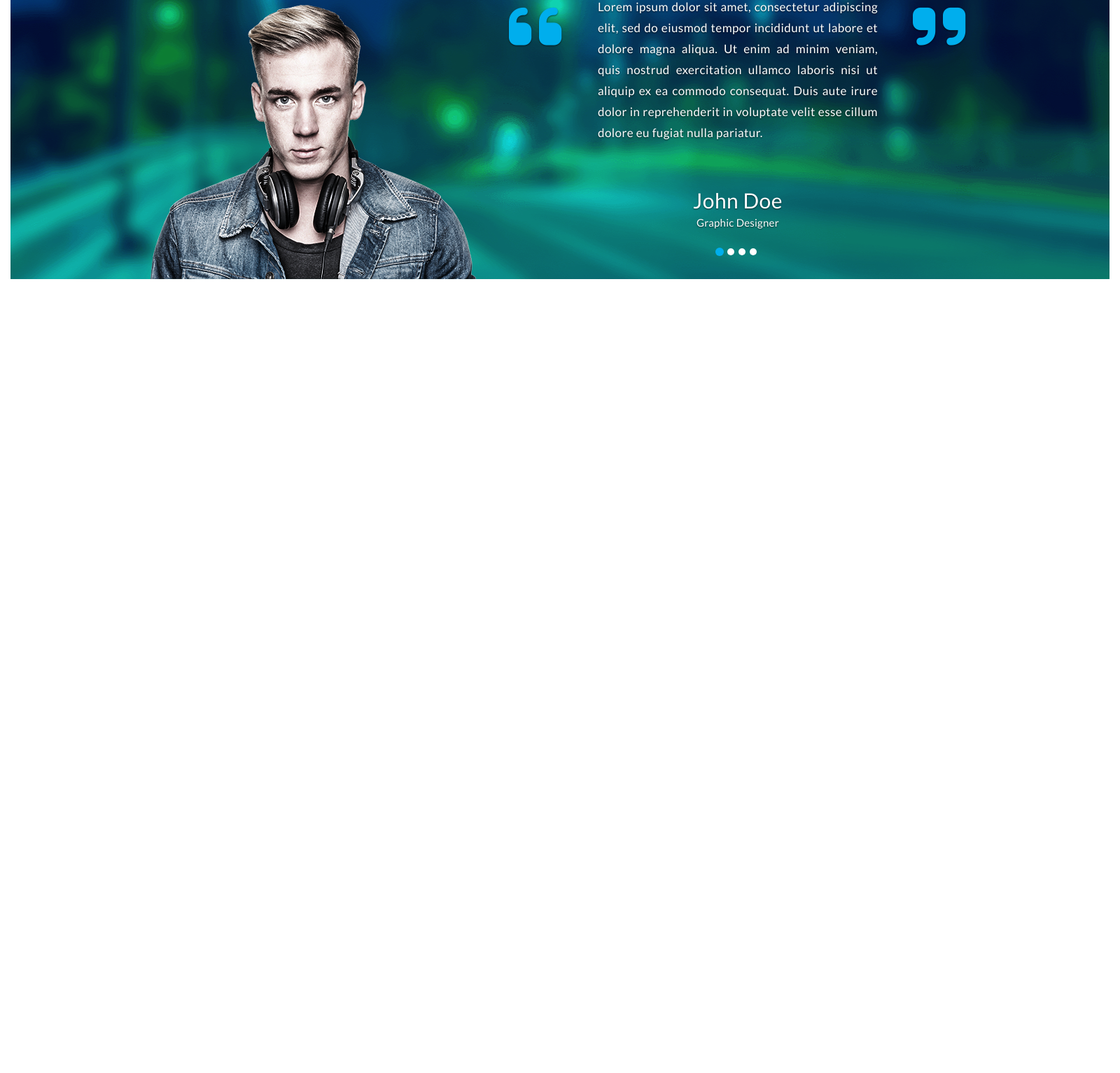
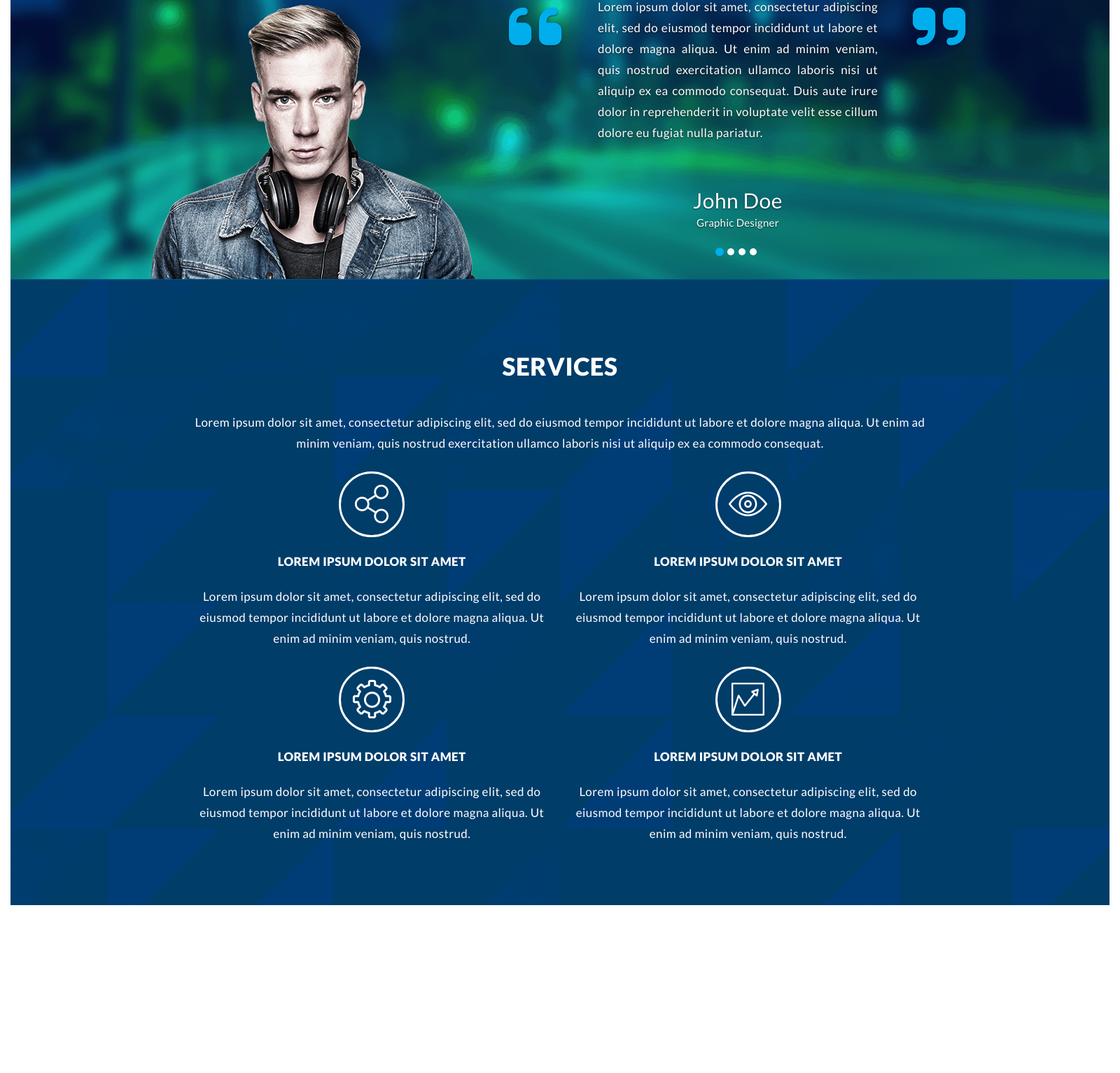
Before and after one commit to Jhon-Mosk/Portfolio, a PHP site: page / in a window 1600 px wide. Shown: the part 1301-2835 px from the top of the page at 70% size. Run offline with PHP 8.4, Linux system fonts and the light colour scheme; some libraries are stand-ins or nearby versions.

Commit message:
Section Services complete

```diff
--- a/Creative Agency Website/index.html
+++ b/Creative Agency Website/index.html
@@ -7,7 +7,8 @@
   <meta http-equiv="X-UA-Compatible" content="ie=edge">
   <link href="https://fonts.googleapis.com/css?family=Lato:400,700,900&display=swap" rel="stylesheet">
   <script src="https://kit.fontawesome.com/626783f830.js"></script>
-    <link rel="stylesheet" href="https://stackpath.bootstrapcdn.com/bootstrap/3.4.1/css/bootstrap.min.css" integrity="sha384-HSMxcRTRxnN+Bdg0JdbxYKrThecOKuH5zCYotlSAcp1+c8xmyTe9GYg1l9a69psu" crossorigin="anonymous">
+  <link rel="stylesheet" href="https://stackpath.bootstrapcdn.com/bootstrap/3.4.1/css/bootstrap.min.css"
+    integrity="sha384-HSMxcRTRxnN+Bdg0JdbxYKrThecOKuH5zCYotlSAcp1+c8xmyTe9GYg1l9a69psu" crossorigin="anonymous">
   <link rel="stylesheet" href="styles/style.css">
   <title>Creative Agency Website</title>
 </head>
@@ -69,7 +70,10 @@
             <img src="images/carousel3.png" alt="John Doe">
             <div class="carousel-caption is-bias-caption carousel-caption-style">
               <i class="fas fa-quote-left carousel-quotes"></i>
-                      <p>Lorem ipsum dolor sit amet, consectetur adipiscing elit, sed do eiusmod tempor incididunt ut labore et dolore magna aliqua. Ut enim ad minim veniam, quis nostrud exercitation ullamco laboris nisi ut aliquip ex ea commodo consequat. Duis aute irure dolor in reprehenderit in voluptate velit esse cillum dolore eu fugiat nulla pariatur.</p>
+              <p>Lorem ipsum dolor sit amet, consectetur adipiscing elit, sed do eiusmod tempor incididunt ut labore et
+                dolore magna aliqua. Ut enim ad minim veniam, quis nostrud exercitation ullamco laboris nisi ut aliquip
+                ex ea commodo consequat. Duis aute irure dolor in reprehenderit in voluptate velit esse cillum dolore eu
+                fugiat nulla pariatur.</p>
               <i class="fas fa-quote-right carousel-quotes"></i>
               <div></div>
               <div class="signature">
@@ -82,7 +86,10 @@
             <img src="images/carousel2.png" alt="John Smith">
             <div class="carousel-caption is-bias-caption carousel-caption-style">
               <i class="fas fa-quote-left carousel-quotes"></i>
-                        <p>Lorem ipsum dolor sit amet, consectetur adipiscing elit, sed do eiusmod tempor incididunt ut labore et dolore magna aliqua. Ut enim ad minim veniam, quis nostrud exercitation ullamco laboris nisi ut aliquip ex ea commodo consequat. Duis aute irure dolor in reprehenderit in voluptate velit esse cillum dolore eu fugiat nulla pariatur.</p>
+              <p>Lorem ipsum dolor sit amet, consectetur adipiscing elit, sed do eiusmod tempor incididunt ut labore et
+                dolore magna aliqua. Ut enim ad minim veniam, quis nostrud exercitation ullamco laboris nisi ut aliquip
+                ex ea commodo consequat. Duis aute irure dolor in reprehenderit in voluptate velit esse cillum dolore eu
+                fugiat nulla pariatur.</p>
               <i class="fas fa-quote-right carousel-quotes"></i>
               <div></div>
               <div class="signature">
@@ -95,7 +102,10 @@
             <img src="images/carousel1.png" alt="Jane Doe">
             <div class="carousel-caption is-bias-caption carousel-caption-style">
               <i class="fas fa-quote-left carousel-quotes"></i>
-                        <p>Lorem ipsum dolor sit amet, consectetur adipiscing elit, sed do eiusmod tempor incididunt ut labore et dolore magna aliqua. Ut enim ad minim veniam, quis nostrud exercitation ullamco laboris nisi ut aliquip ex ea commodo consequat. Duis aute irure dolor in reprehenderit in voluptate velit esse cillum dolore eu fugiat nulla pariatur.</p>
+              <p>Lorem ipsum dolor sit amet, consectetur adipiscing elit, sed do eiusmod tempor incididunt ut labore et
+                dolore magna aliqua. Ut enim ad minim veniam, quis nostrud exercitation ullamco laboris nisi ut aliquip
+                ex ea commodo consequat. Duis aute irure dolor in reprehenderit in voluptate velit esse cillum dolore eu
+                fugiat nulla pariatur.</p>
               <i class="fas fa-quote-right carousel-quotes"></i>
               <div></div>
               <div class="signature">
@@ -108,7 +118,10 @@
             <img src="images/carousel4.png" alt="Jhon Mosk">
             <div class="carousel-caption is-bias-caption carousel-caption-style">
               <i class="fas fa-quote-left carousel-quotes"></i>
-                        <p>Lorem ipsum dolor sit amet, consectetur adipiscing elit, sed do eiusmod tempor incididunt ut labore et dolore magna aliqua. Ut enim ad minim veniam, quis nostrud exercitation ullamco laboris nisi ut aliquip ex ea commodo consequat. Duis aute irure dolor in reprehenderit in voluptate velit esse cillum dolore eu fugiat nulla pariatur.</p>
+              <p>Lorem ipsum dolor sit amet, consectetur adipiscing elit, sed do eiusmod tempor incididunt ut labore et
+                dolore magna aliqua. Ut enim ad minim veniam, quis nostrud exercitation ullamco laboris nisi ut aliquip
+                ex ea commodo consequat. Duis aute irure dolor in reprehenderit in voluptate velit esse cillum dolore eu
+                fugiat nulla pariatur.</p>
               <i class="fas fa-quote-right carousel-quotes"></i>
               <div class="signature">
                 <span class="author">Jhon Mosk</span>
@@ -116,12 +129,40 @@
               </div>
             </div>
           </div>
-
         </div>
       </div>
     </section>
-        <section>
-
+    <section class="service">
+      <article class="main-think">
+        <h1 class="main-title">Services</h1>
+        <p>Lorem ipsum dolor sit amet, consectetur adipiscing elit, sed do eiusmod tempor incididunt ut labore et dolore
+          magna aliqua. Ut enim ad minim veniam, quis nostrud exercitation ullamco laboris nisi ut aliquip ex ea commodo
+          consequat. </p>
+      </article>
+      <article>
+        <div class="service-image one"></div>
+        <h2 class="title">Lorem ipsum dolor sit amet</h2>
+        <p>Lorem ipsum dolor sit amet, consectetur adipiscing elit, sed do eiusmod tempor incididunt ut labore et dolore
+          magna aliqua. Ut enim ad minim veniam, quis nostrud.</p>
+      </article>
+      <article>
+          <div class="service-image two"></div>
+        <h2 class="title">Lorem ipsum dolor sit amet</h2>
+        <p>Lorem ipsum dolor sit amet, consectetur adipiscing elit, sed do eiusmod tempor incididunt ut labore et dolore
+          magna aliqua. Ut enim ad minim veniam, quis nostrud.</p>
+      </article>
+      <article>
+          <div class="service-image three"></div>
+        <h2 class="title">Lorem ipsum dolor sit amet</h2>
+        <p>Lorem ipsum dolor sit amet, consectetur adipiscing elit, sed do eiusmod tempor incididunt ut labore et dolore
+          magna aliqua. Ut enim ad minim veniam, quis nostrud.</p>
+      </article>
+      <article>
+          <div class="service-image four"></div>
+        <h2 class="title">Lorem ipsum dolor sit amet</h2>
+        <p>Lorem ipsum dolor sit amet, consectetur adipiscing elit, sed do eiusmod tempor incididunt ut labore et dolore
+          magna aliqua. Ut enim ad minim veniam, quis nostrud.</p>
+      </article>
     </section>
     <section>
 
@@ -140,8 +181,12 @@
     </footer>
 
   </div>
-    <script src="https://code.jquery.com/jquery-1.12.4.min.js" integrity="sha384-nvAa0+6Qg9clwYCGGPpDQLVpLNn0fRaROjHqs13t4Ggj3Ez50XnGQqc/r8MhnRDZ" crossorigin="anonymous"></script>
-    <script src="https://stackpath.bootstrapcdn.com/bootstrap/3.4.1/js/bootstrap.min.js" integrity="sha384-aJ21OjlMXNL5UyIl/XNwTMqvzeRMZH2w8c5cRVpzpU8Y5bApTppSuUkhZXN0VxHd" crossorigin="anonymous"></script>
+  <script src="https://code.jquery.com/jquery-1.12.4.min.js"
+    integrity="sha384-nvAa0+6Qg9clwYCGGPpDQLVpLNn0fRaROjHqs13t4Ggj3Ez50XnGQqc/r8MhnRDZ"
+    crossorigin="anonymous"></script>
+  <script src="https://stackpath.bootstrapcdn.com/bootstrap/3.4.1/js/bootstrap.min.js"
+    integrity="sha384-aJ21OjlMXNL5UyIl/XNwTMqvzeRMZH2w8c5cRVpzpU8Y5bApTppSuUkhZXN0VxHd"
+    crossorigin="anonymous"></script>
 </body>
 
 </html>
--- a/Creative Agency Website/styles/style.css
+++ b/Creative Agency Website/styles/style.css
@@ -201,3 +201,59 @@ body {
   font-size: 15px;
   letter-spacing: 0.24px;
 }
+.service {
+  display: grid;
+  grid-template-columns: 1fr 1fr;
+  padding: 85px 255px 95px 255px;
+  background: url(../images/Layer_11.png) no-repeat center;
+  background-color: #00528c;
+  background-blend-mode: color-burn;
+  color: #ffffff;
+  font-family: 'Lato', sans-serif;
+  font-size: 17px;
+  line-height: 30px;
+  letter-spacing: 0.42px;
+  grid-gap: 15px;
+}
+.service p {
+  text-align: center;
+}
+.service h2 {
+  text-align: center;
+  font-weight: 900;
+  text-transform: uppercase;
+  margin-bottom: 20px;
+  font-size: 17px;
+  line-height: 30px;
+}
+.service .main-think {
+  grid-column-start: 1;
+  grid-column-end: 3;
+}
+.service .main-think .main-title {
+  font-size: 35px;
+  font-weight: 900;
+  text-transform: uppercase;
+  letter-spacing: 0.55px;
+  text-align: center;
+  margin-bottom: 46px;
+}
+.service .service-image {
+  width: 94px;
+  height: 94px;
+  border: 3px solid #ffffff;
+  border-radius: 50%;
+  margin: 0 auto;
+}
+.service .one {
+  background: url(../images/Service1.png) no-repeat center center;
+}
+.service .two {
+  background: url(../images/Service2.png) no-repeat center center;
+}
+.service .three {
+  background: url(../images/Service3.png) no-repeat center center;
+}
+.service .four {
+  background: url(../images/Service4.png) no-repeat center center;
+}
--- a/Creative Agency Website/styles/style.less
+++ b/Creative Agency Website/styles/style.less
@@ -238,3 +238,69 @@ body {
         }
     }
 }
+
+.service {
+    display: grid;
+    grid-template-columns: 1fr 1fr;
+    padding: 85px 255px 95px 255px;
+    background: url(../images/Layer_11.png) no-repeat center;
+    background-color: #00528c;
+    background-blend-mode: color-burn;
+    color: #ffffff;
+    font-family: 'Lato', sans-serif;
+    font-size: 17px;
+    line-height: 30px;
+    letter-spacing: 0.42px;
+    grid-gap: 15px;
+
+    p {
+        text-align: center;
+    }
+
+    h2 {
+        text-align: center;
+        font-weight: 900;
+        text-transform: uppercase;
+        margin-bottom: 20px;
+        font-size: 17px;
+        line-height: 30px;
+    }
+
+    .main-think {
+        grid-column-start: 1;
+        grid-column-end: 3;
+
+        .main-title {
+            font-size: 35px;
+            font-weight: 900;
+            text-transform: uppercase;
+            letter-spacing: 0.55px;
+            text-align: center;
+            margin-bottom: 46px;
+        }
+    }
+
+    .service-image {
+        width: 94px;
+        height: 94px;
+        border: 3px solid #ffffff;
+        border-radius: 50%;
+        margin: 0 auto;
+    }
+
+    .one {
+        background: url(../images/Service1.png) no-repeat center center;
+    }
+
+    .two {
+        background: url(../images/Service2.png) no-repeat center center;
+    }
+
+    .three {
+        background: url(../images/Service3.png) no-repeat center center;
+    }
+
+    .four {
+        background: url(../images/Service4.png) no-repeat center center;
+    }
+}
```
Also changed, not shown: Creative Agency Website/images/Layer_11.png (added), Creative Agency Website/images/Service1.png (added), Creative Agency Website/images/Service2.png (added), Creative Agency Website/images/Service3.png (added), Creative Agency Website/images/Service4.png (added). Lines whose indentation alone changed are shown as unchanged.
